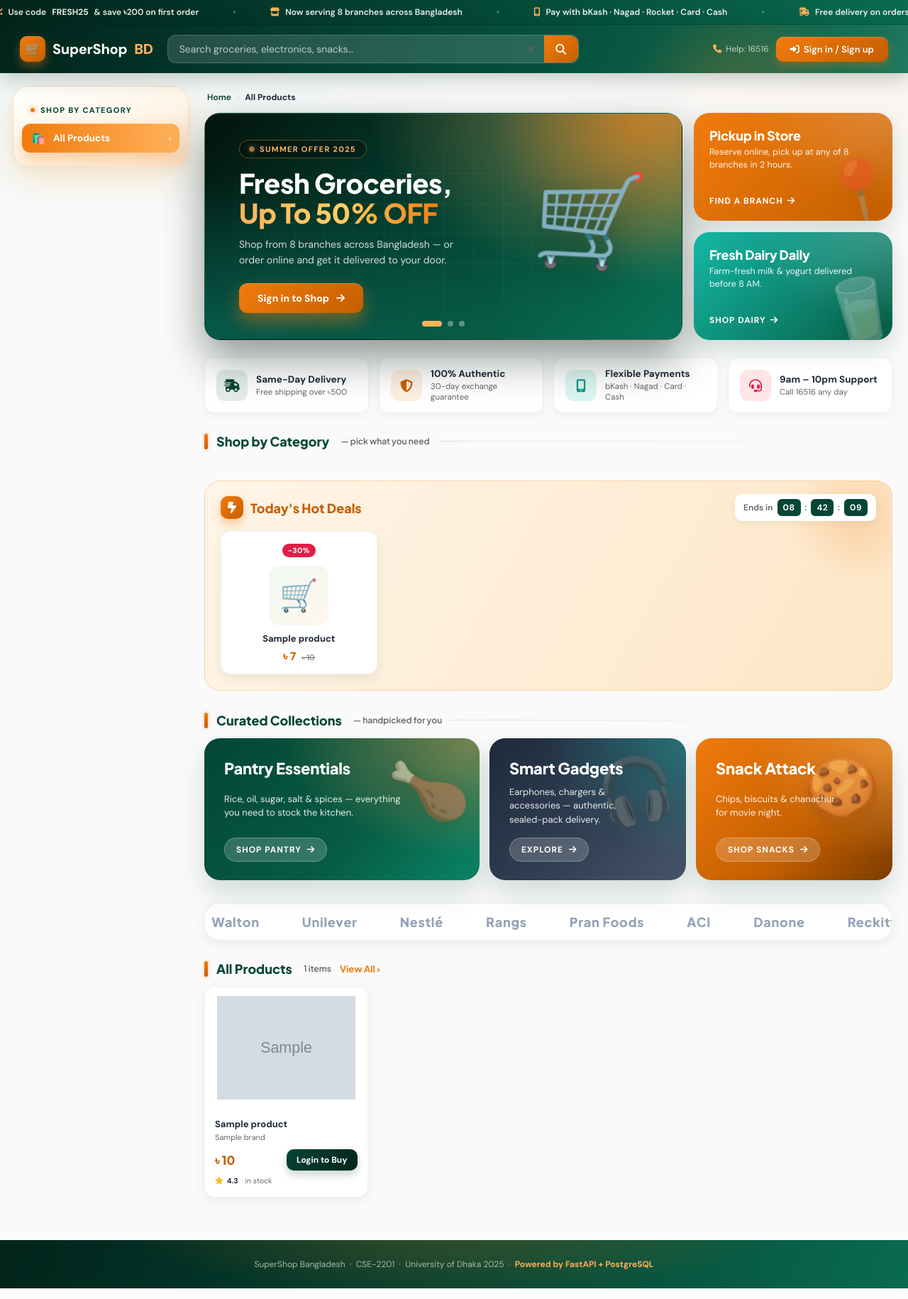
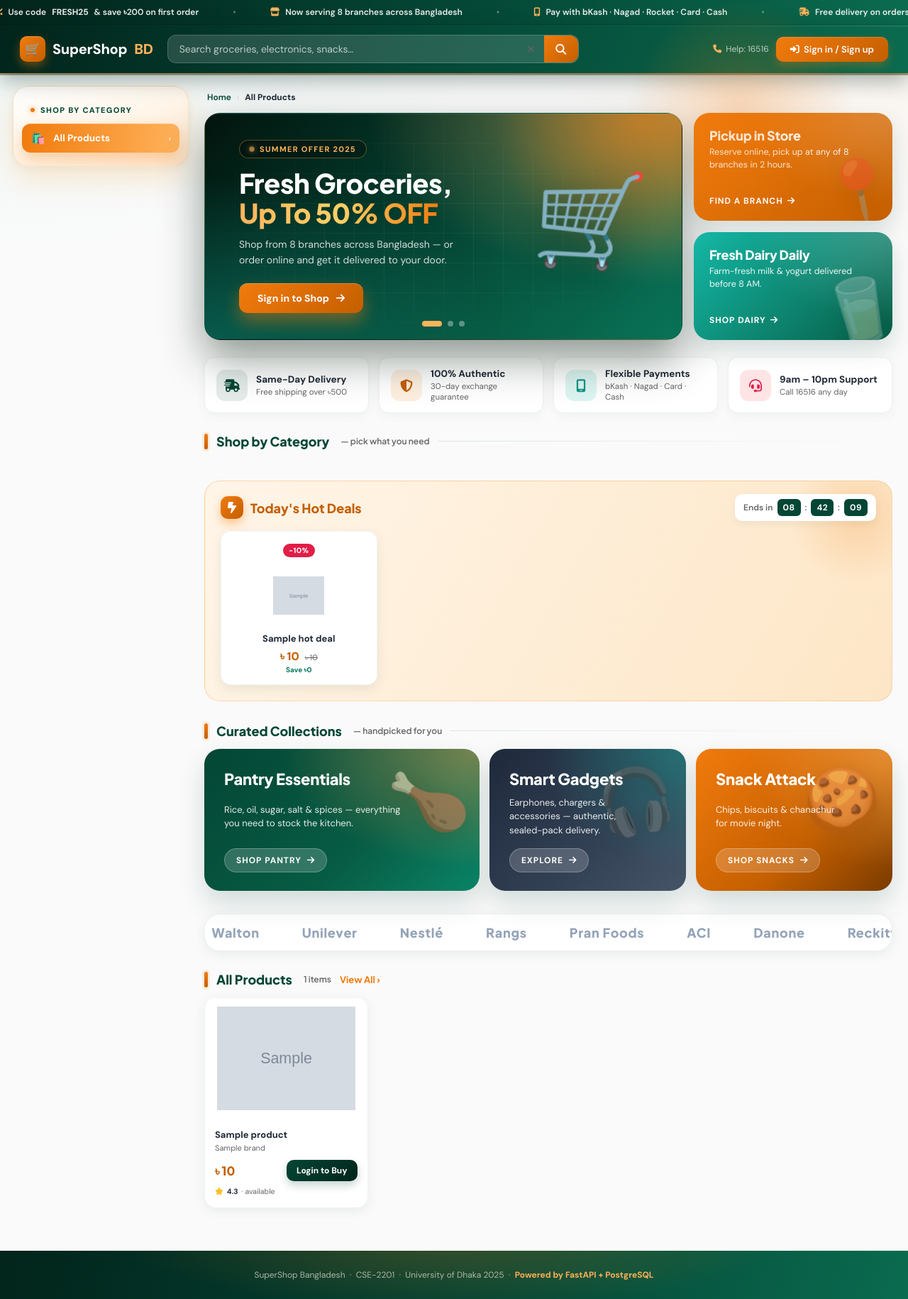
Before and after one commit to ParthoKumar-27/SuperShop_Bangladesh, a FastAPI app: template templates/storefront.html in a window 1280 px wide. Shown: the whole page at 71% size. Run offline with FastAPI, Linux system fonts and the light colour scheme; the template is opened without the code that fills it: most values are stand-ins (such as "Sample title", 1, 10 or a date in 2020); grey boxes marked "Sample" are stand-in pictures; some libraries are stand-ins or nearby versions.

Commit message:
Front page bug

```diff
--- a/main.py
+++ b/main.py
@@ -60,6 +60,49 @@ app.include_router(employee_router)
 
 
 # ══════════════════════════════════════════════════════════════════════════════
+#  ACTIVE HOT DEALS — products with a currently valid discount row
+# ══════════════════════════════════════════════════════════════════════════════
+def _fetch_hot_deals(limit: int = 6):
+    """Return up to `limit` products that have an active discount row.
+
+    Active = CURRENT_DATE between start_date and end_date. Handles both
+    PERCENT and FLAT discounts and resolves category-wide discounts too.
+    """
+    rows = query(
+        """
+        SELECT  p.product_id,
+                p.product_name,
+                p.brand,
+                p.unit_price,
+                p.unit,
+                p.image_url,
+                d.discount_id,
+                d.discount_name,
+                d.discount_type,
+                d.discount_value,
+                d.end_date,
+                CASE
+                    WHEN d.discount_type = 'PERCENT' THEN
+                         GREATEST(0, p.unit_price - (p.unit_price * d.discount_value / 100.0))
+                    ELSE
+                         GREATEST(0, p.unit_price - d.discount_value)
+                END AS sale_price
+        FROM    discount  d
+        JOIN    product   p ON p.product_id = d.product_id
+                            OR  p.cat_id    = d.cat_id
+        WHERE   CURRENT_DATE BETWEEN d.start_date AND d.end_date
+          AND   p.is_active  = 'Y'
+        ORDER BY d.end_date ASC, p.product_name
+        LIMIT  %s
+        """,
+        (limit,),
+    ) or []
+    for _r in rows:
+        _r["image_url"] = _normalize_image_url(_r.get("image_url"))
+    return rows
+
+
+# ══════════════════════════════════════════════════════════════════════════════
 #  ROOT — public storefront (no login required)
 # ══════════════════════════════════════════════════════════════════════════════
 @app.get("/", response_class=HTMLResponse)
@@ -90,14 +133,67 @@ def storefront(request: Request):
     for _p in products:
         _p["image_url"] = _normalize_image_url(_p.get("image_url"))
 
+    hot_deals = _fetch_hot_deals(limit=6)
+
     return templates.TemplateResponse(
         request,
         "storefront.html",
         {
             "categories": categories,
             "products":   products,
+            "hot_deals":  hot_deals,
             "logged_in":  bool(request.session.get("role")),
             "role":       request.session.get("role"),
+        }
+    )
+
+
+# ══════════════════════════════════════════════════════════════════════════════
+#  PUBLIC SEARCH — same look as storefront, filtered by `?q=` (no login needed)
+# ══════════════════════════════════════════════════════════════════════════════
+@app.get("/search", response_class=HTMLResponse)
+def public_search(request: Request, q: str = ""):
+    q = (q or "").strip()
+
+    categories = query("""
+        SELECT cat_id, cat_name, parent_cat_id
+        FROM   category
+        ORDER  BY parent_cat_id NULLS FIRST, cat_name
+    """)
+
+    if q:
+        like = f"%{q}%"
+        products = query("""
+            SELECT p.product_id,
+                   p.product_name,
+                   p.brand,
+                   p.unit_price,
+                   p.unit,
+                   p.cat_id,
+                   p.image_url,
+                   c.cat_name AS category
+            FROM   product   p
+            LEFT   JOIN category c ON p.cat_id = c.cat_id
+            WHERE  p.is_active = 'Y'
+              AND  (p.product_name ILIKE %s OR p.brand ILIKE %s OR c.cat_name ILIKE %s)
+            ORDER  BY p.product_name
+        """, (like, like, like))
+    else:
+        products = []
+
+    for _p in products:
+        _p["image_url"] = _normalize_image_url(_p.get("image_url"))
+
+    return templates.TemplateResponse(
+        request,
+        "storefront.html",
+        {
+            "categories": categories,
+            "products":   products,
+            "hot_deals":  _fetch_hot_deals(limit=6),
+            "logged_in":  bool(request.session.get("role")),
+            "role":       request.session.get("role"),
+            "search_query": q,
         }
     )
 
--- a/templates/storefront.html
+++ b/templates/storefront.html
@@ -98,9 +98,18 @@
       gap: 20px;
       background: linear-gradient(105deg, var(--green-deep) 0%, var(--green) 45%, var(--green-mid) 100%);
       color: #fff;
-      box-shadow: 0 8px 28px rgba(2,36,27,.22);
-      isolation: isolate;
-      overflow: hidden;
+      box-shadow:
+        0 10px 30px rgba(2,36,27,.35),
+        0 2px 0 rgba(241,123,13,.45),
+        0 3px 0 rgba(2,36,27,.35);
+    }
+    .topnav::before {
+      content:'';
+      position:absolute;
+      left:0;right:0;bottom:-3px;height:3px;
+      background:linear-gradient(90deg, transparent 0%, var(--orange) 50%, transparent 100%);
+      opacity:.85;
+      pointer-events:none;
     }
     .topnav::before {
       content: '';
@@ -217,10 +226,10 @@
       right: 0;
       background: #fff;
       border-radius: 12px;
-      box-shadow: 0 18px 40px rgba(2,36,27,.22);
+      box-shadow: 0 22px 50px rgba(2,36,27,.30);
       border: 1px solid var(--border);
       overflow: hidden;
-      z-index: 120;
+      z-index: 200;
       max-height: 70vh;
       overflow-y: auto;
     }
@@ -970,6 +979,18 @@
       background: linear-gradient(135deg, #f0f9f4 0%, #fff7ec 100%);
       display: flex; align-items: center; justify-content: center;
       font-size: 44px;
+      overflow: hidden;
+    }
+    .deal-img {
+      width: 100%;
+      height: 100%;
+      object-fit: contain;
+      padding: 6px;
+      background: #ffffff;
+      display: block;
+    }
+    .deal-emoji-fallback {
+      line-height: 1;
     }
     .deal-card h5 {
       font-size: 13px;
@@ -1006,6 +1027,14 @@
       border-radius: 999px;
       letter-spacing: .04em;
       margin-bottom: 6px;
+    }
+    .deal-badge.flat { background: #0a6b4f; }
+    .deal-savings {
+      font-size: 10px;
+      font-weight: 700;
+      color: #047857;
+      margin-top: 2px;
+      display: block;
     }
 
     .marquee {
@@ -1413,13 +1442,14 @@
     SuperShop <span>BD</span>
   </a>
   <div class="topnav-search" id="searchWrap">
-    <form action="/customer/shop" method="get" id="storeSearchForm" autocomplete="off">
+    <form action="/search" method="get" id="storeSearchForm" autocomplete="off">
       <input type="text" name="q"
              placeholder="Search groceries, electronics, snacks&#8230;"
              id="storeSearch"
+             value="{{ search_query|default('') }}"
              aria-label="Search products"
              aria-autocomplete="list" aria-controls="searchSuggest" aria-expanded="false">
-      <button type="button" id="searchClear" aria-label="Clear search" hidden><i class="fas fa-times"></i></button>
+      <button type="button" id="searchClear" aria-label="Clear search" {% if not search_query %}hidden{% endif %}><i class="fas fa-times"></i></button>
       <button type="submit" aria-label="Search"><i class="fas fa-search"></i></button>
     </form>
     <div class="search-suggest" id="searchSuggest" role="listbox" hidden></div>
@@ -1622,19 +1652,58 @@
       <div class="deals-head">
         <div class="deals-title">
           <span class="fire"><i class="fas fa-bolt-lightning"></i></span>
-          Today's Hot Deals
+          {% if hot_deals %}Today's Hot Deals{% else %}Today's Deals{% endif %}
         </div>
         <div class="countdown" aria-label="Offers end in">
           Ends in <b id="cd-h">08</b>:<b id="cd-m">42</b>:<b id="cd-s">15</b>
         </div>
       </div>
       <div class="deals-row" id="dealsRow">
-        {% set deal_pcts  = ['-30%','-25%','-40%','-20%','-15%','-35%'] %}
-        {% set deal_icons = ['','','','','',''] %}
+        {% if hot_deals %}
+          {% for d in hot_deals %}
+            {% set savings = (d.unit_price|float) - (d.sale_price|float) %}
+            {% set savings_txt = '-৳' ~ "%.0f"|format(savings) if d.discount_type == 'FLAT'
+                                 else '-' ~ "%.0f"|format(d.discount_value) ~ '%' %}
+            {% set n = d.product_name | lower %}
+            {% set _emoji =
+                '🥛'  if 'milk'        in n else
+                '🍞'  if 'bread'       in n else
+                '🍪'  if 'biscuit'     in n or 'digestive' in n else
+                '🥨'  if 'chip'        in n else
+                '🧃'  if 'juice'       in n else
+                '🍚'  if 'rice'        in n else
+                '🧴'  if 'shampoo'     in n or 'soap' in n else
+                '🍵'  if 'tea'         in n else
+                '🛢'  if 'oil'         in n else
+                '🍒'  if 'sugar'       in n else
+                '🛒' %}
+            <div class="deal-card" onclick="document.getElementById('productGrid').scrollIntoView({behavior:'smooth'})">
+              <span class="deal-badge{% if d.discount_type == 'FLAT' %} flat{% endif %}"
+                    title="{{ d.discount_name }}">{{ savings_txt }}</span>
+              <div class="deal-emoji">
+                {% if d.image_url %}
+                  <img class="deal-img" src="{{ d.image_url }}" alt="{{ d.product_name }}"
+                       loading="lazy" data-fallback="{{ _emoji }}">
+                {% else %}
+                  <span class="deal-emoji-fallback">{{ _emoji }}</span>
+                {% endif %}
+              </div>
+              <h5 title="{{ d.product_name }}">{{ d.product_name }}</h5>
+              <div class="deal-price">
+                <span class="now">&#2547; {{ "%.0f"|format(d.sale_price|float) }}</span>
+                <span class="was">&#2547; {{ "%.0f"|format(d.unit_price|float) }}</span>
+              </div>
+              <span class="deal-savings">Save ৳{{ "%.0f"|format(savings) }}</span>
+            </div>
+          {% endfor %}
+        {% else %}
+          {# Fallback: no active discounts in the DB — show top-priced products #}
           {% for p in products[:6] %}
             {% set di = loop.index0 %}
+            {% set _fallback_pct = [30,25,40,20,15,35][di % 6] %}
+            {% set _sale = p.unit_price|float * (1 - _fallback_pct/100.0) %}
             <div class="deal-card" onclick="document.getElementById('productGrid').scrollIntoView({behavior:'smooth'})">
-            <span class="deal-badge">{{ deal_pcts[di % 6] }}</span>
+              <span class="deal-badge">-{{ _fallback_pct }}%</span>
               <div class="deal-emoji">
                 {% set n = p.product_name | lower %}
                 {%- if 'milk' in n -%}🥛
@@ -1652,11 +1721,12 @@
               </div>
               <h5 title="{{ p.product_name }}">{{ p.product_name }}</h5>
               <div class="deal-price">
-              <span class="now">&#2547; {{ "%.0f"|format(p.unit_price|float * 0.7) }}</span>
+                <span class="now">&#2547; {{ "%.0f"|format(_sale) }}</span>
                 <span class="was">&#2547; {{ "%.0f"|format(p.unit_price|float) }}</span>
               </div>
             </div>
           {% endfor %}
+        {% endif %}
       </div>
     </div>
 
@@ -1699,11 +1769,27 @@
     <div class="products-header" id="productsSection">
       <p class="section-title" id="productsHeading" style="margin-bottom:0">
         <span class="accent"></span>
-        <span class="heading-text">All Products</span>
+        <span class="heading-text">
+          {% if search_query %}Results for &ldquo;{{ search_query }}&rdquo;{% else %}All Products{% endif %}
+        </span>
         <span class="title-extra"><span id="resultCount">{{ products|length }}</span> items</span>
         <span class="right-link" onclick="filterCategory('ALL', document.querySelector('[data-catid=\'ALL\']'))">View All &#8250;</span>
       </p>
     </div>
+
+    {% if search_query and not products %}
+      <div class="search-empty" style="
+        background:#fff;border:1px dashed #d1e0d8;border-radius:14px;
+        padding:32px 18px;text-align:center;color:#475569;margin-bottom:18px;">
+        <i class="fas fa-search" style="font-size:28px;color:#94a3b8;margin-bottom:8px;display:block;"></i>
+        <p style="font-size:14px;font-weight:600;color:#1f2937;margin:0;">
+          No products match &ldquo;<strong>{{ search_query }}</strong>&rdquo;
+        </p>
+        <p style="font-size:12px;color:#64748b;margin-top:6px;">
+          Try a different keyword or <a href="/" style="color:#044635;font-weight:700;">browse all products</a>.
+        </p>
+      </div>
+    {% endif %}
 
     <div class="products-grid" id="productGrid">
       {% for p in products %}
@@ -1766,7 +1852,7 @@
             <div class="product-card-meta">
               <i class="fas fa-star"></i>
               <span class="rate">4.{{ (loop.index * 3) % 10 }}</span>
-              <span>&#183; in stock</span>
+              <span>&#183; available</span>
             </div>
           </div>
         </div>
@@ -2013,21 +2099,34 @@
         activeIdx = (activeIdx - 1 + matches.length) % matches.length;
         updateActive();
       } else if (e.key === 'Enter') {
+        const q = input.value.trim();
+
+        // Empty query — let the browser reload the storefront home page.
+        if (!q) {
+          e.preventDefault();
+          window.location.href = window.location.pathname === '/search' ? '/' : '/';
+          return;
+        }
+
         if (activeIdx >= 0 && matches[activeIdx]) {
+          // Highlighted suggestion — just scroll/flash to the product,
+          // do NOT reload the page.
           e.preventDefault();
           jumpToMatch(activeIdx);
-        } else if (input.value.trim()) {
-          // let the form submit naturally to /customer/shop?q=...
-          // but also flash & scroll the first in-page match for instant feedback
-          const m = matches[0];
-          if (m) {
+          return;
+        }
+
+        if (matches.length > 0) {
+          // We have in-page matches — show the first one. No page reload.
           e.preventDefault();
           jumpToMatch(0);
-            // then go to full search page after a moment
-            setTimeout(function () { form.submit(); }, 700);
-          }
-          // else: browser will submit the form
-        }
+          return;
+        }
+
+        // No in-page matches and no highlighted suggestion — fall back to
+        // the public /search page (works for guests AND logged-in users).
+        closeSuggest();
+        // Allow the natural form submit to proceed (do not preventDefault).
       } else if (e.key === 'Escape') {
         closeSuggest();
         input.blur();
@@ -2061,6 +2160,17 @@
       const span = document.createElement('span');
       span.className = 'pc-emoji-fallback';
       span.textContent = emoji;
+      this.replaceWith(span);
+    });
+  });
+
+  // Deal-card image fallback (image → emoji span on error)
+  document.querySelectorAll('.deal-img').forEach(img => {
+    img.addEventListener('error', function () {
+      const fb = this.dataset.fallback || '🛒';
+      const span = document.createElement('span');
+      span.className = 'deal-emoji-fallback';
+      span.textContent = fb;
       this.replaceWith(span);
     });
   });
```
Also changed, not shown: templates/customer/branches.html (+1 -26 lines), 2 other files. Lines whose indentation alone changed are shown as unchanged.
